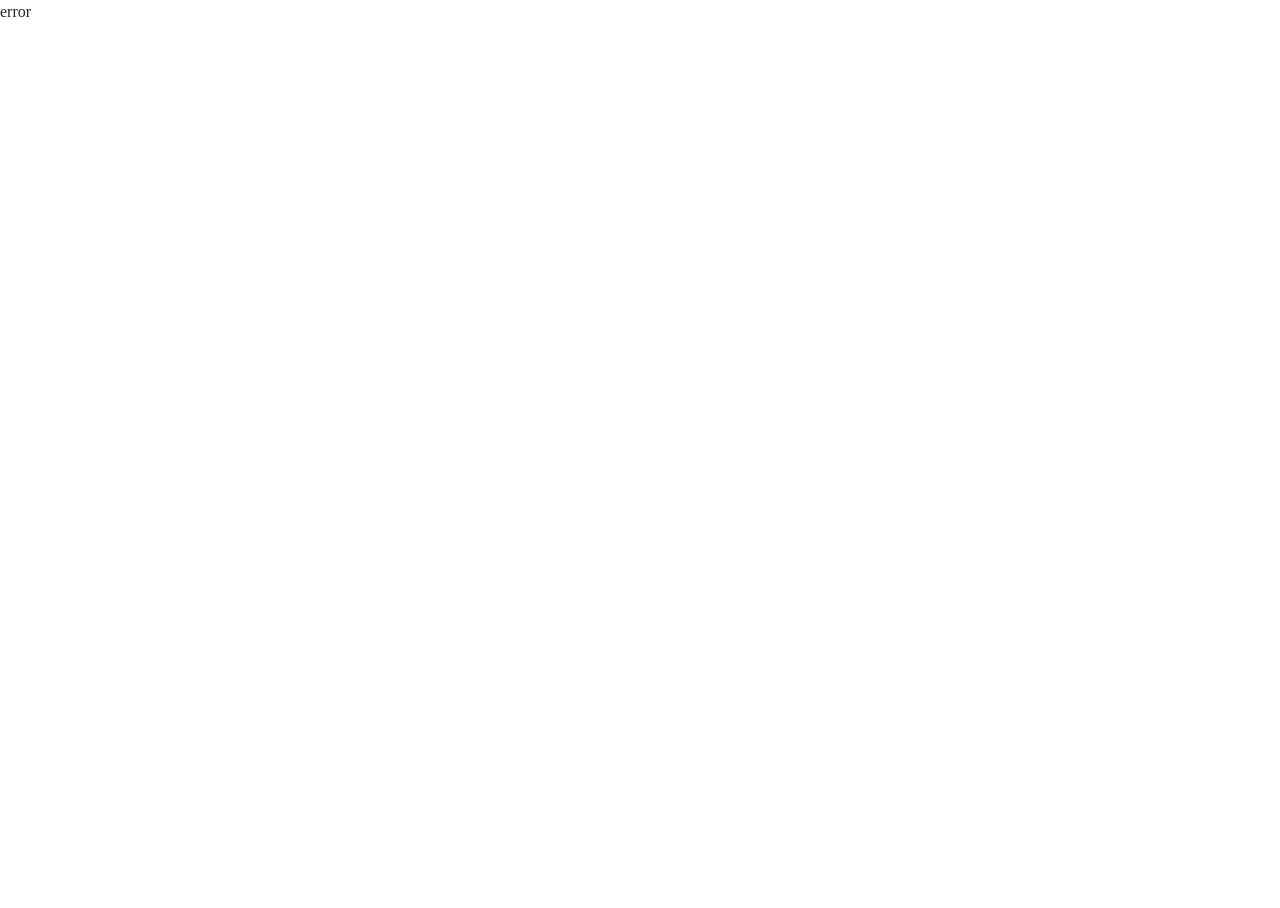
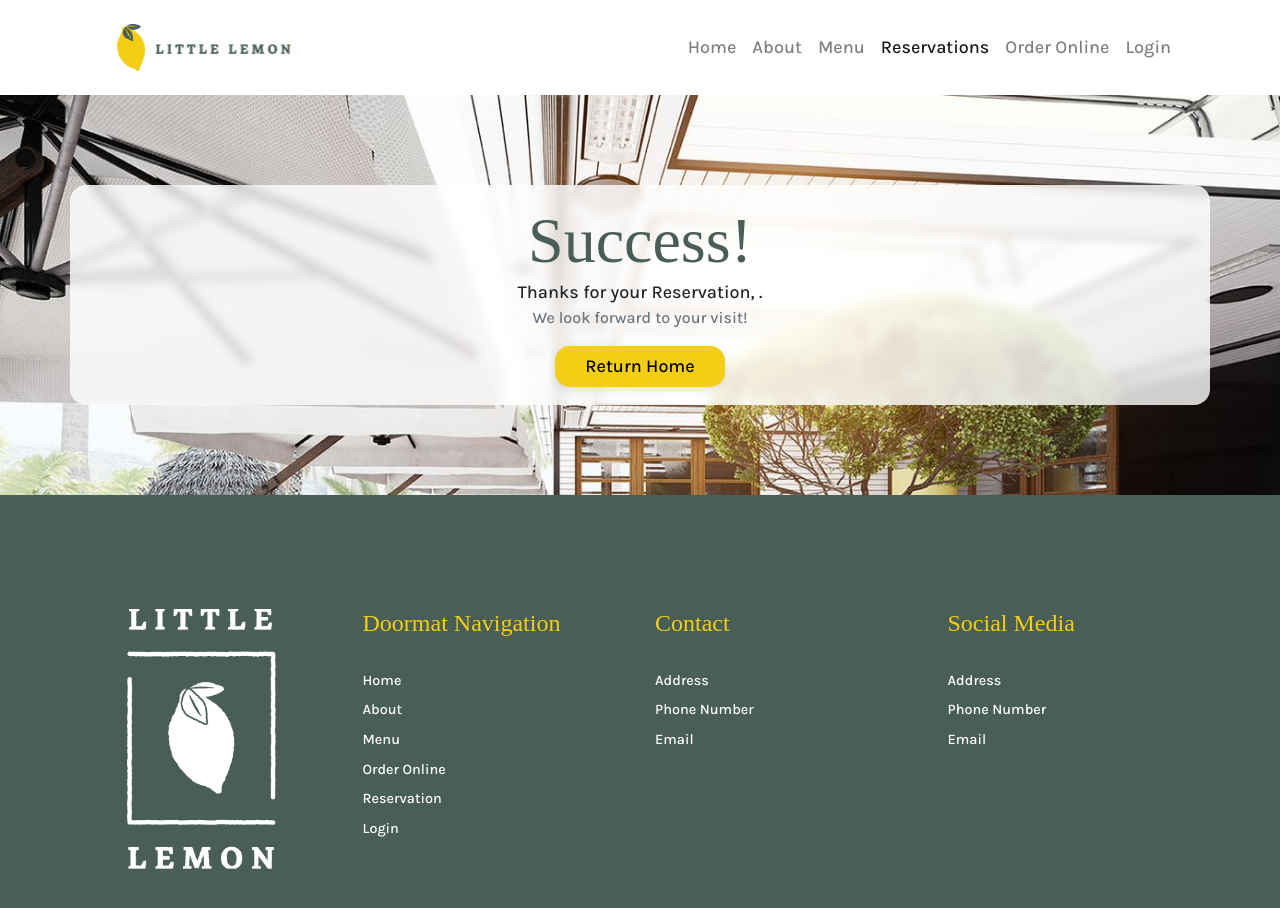
Before and after one commit to edwinc73/little_lemon, a React (Create React App) app: page /reservation/success in a window 1280 px wide. Before the commit this address had no page. Shown: the top 908 px of the page. Before the commit the page ends 800 px from the top, so only its background shows below. Built offline with nearby package versions, Linux system fonts and the light colour scheme; a web font is replaced by a local one.

Commit message:
added confirmation page

```diff
--- a/src/App.css
+++ b/src/App.css
@@ -4,6 +4,7 @@
 
 html {
   scroll-behavior: smooth;
+  background-color: #495e57;
 }
 
 p,
@@ -127,7 +128,8 @@ footer h4 {
   margin-bottom: 180px;
 }
 
-#reservation {
+#reservation,
+#confirmation {
   background-color: white;
   background-image: url("/src/images/restaurant.jpg");
   background-repeat: no-repeat;
--- a/src/App.js
+++ b/src/App.js
@@ -11,9 +11,10 @@ import { AnimatePresence, motion } from "framer-motion";
 
 import Header from "../src/components/header/Header";
 import Footer from "../src/components/footer/Footer";
-import Reservation from "../src/pages/Reservation.jsx";
-import Home from "./pages/Home";
-import Main from "./components/main/Main.jsx";
+import Reservation from "../src/pages/Reservation/Reservation";
+import Home from "./pages/home/Home";
+import Main from "./components/main/Main";
+import ConfirmationReservation from "./pages/Reservation/ConfirmReservation";
 
 const Layout = () => {
   return (
@@ -61,7 +62,7 @@ const router = createBrowserRouter([
         ),
       },
       {
-        path: "/About",
+        path: "/about",
         element: (
           <PageTransitionWrapper>
             <>About Page</>
@@ -69,7 +70,7 @@ const router = createBrowserRouter([
         ),
       },
       {
-        path: "/Menu",
+        path: "/menu",
         element: (
           <PageTransitionWrapper>
             <>Menu Page</>
@@ -77,7 +78,7 @@ const router = createBrowserRouter([
         ),
       },
       {
-        path: "/Reservation",
+        path: "/reservation",
         element: (
           <PageTransitionWrapper>
             <Reservation />
@@ -85,7 +86,15 @@ const router = createBrowserRouter([
         ),
       },
       {
-        path: "/orderOnline",
+        path: "/reservation/success",
+        element: (
+          <PageTransitionWrapper>
+            <ConfirmationReservation />
+          </PageTransitionWrapper>
+        ),
+      },
+      {
+        path: "/orderonline",
         element: (
           <PageTransitionWrapper>
             <>orderOnline Page</>
@@ -93,7 +102,7 @@ const router = createBrowserRouter([
         ),
       },
       {
-        path: "/Login",
+        path: "/login",
         element: (
           <PageTransitionWrapper>
             <>Login</>
--- a/src/components/reservationForm/ReservationForm.jsx
+++ b/src/components/reservationForm/ReservationForm.jsx
@@ -36,6 +36,10 @@ export default function ReservationForm({
   };
 
   return (
+    <>
+      <div className="col-12 mb-4">
+        <h2 className="text-center text-green">Reservation</h2>
+      </div>
       <form
         onSubmit={handleSubmit}
         className="col-12 col-md-6 mx-auto needs-validation"
@@ -149,5 +153,6 @@ export default function ReservationForm({
           <Button type="submit">Book Table</Button>
         </div>
       </form>
+    </>
   );
 }
--- a/src/pages/Home.jsx
+++ /dev/null
@@ -1,15 +0,0 @@
-import AboutSection from "../components/about/AboutSection";
-import FeaturedSection from "../components/featuredSection/FeaturedSection";
-import HeroSection from "../components/heroSection/HeroSection";
-import TestimonialSection from "../components/testimonialsSection/TestimonialSection";
-
-export default function Home() {
-  return (
-    <>
-      <HeroSection></HeroSection>
-      <FeaturedSection></FeaturedSection>
-      <TestimonialSection></TestimonialSection>
-      <AboutSection></AboutSection>
-    </>
-  );
-}
--- /dev/null
+++ b/src/pages/Reservation/ConfirmReservation.jsx
@@ -0,0 +1,33 @@
+import { Link, useSearchParams } from "react-router-dom";
+import Button from "../../components/button/Button";
+
+export default function ConfirmationReservation(props) {
+  const [searchParams] = useSearchParams();
+  const name = searchParams.get("name");
+  return (
+    <>
+      <section id="confirmation" style={{ height: "50vh" }}>
+        <div
+          className="p-4 container d-flex align-items-center flex-column justify-content-center"
+          style={{
+            height: "100%",
+            backgroundColor: "rgba(255,255,255,0.8)",
+            borderRadius: "16px",
+            backdropFilter: "blur(5px)",
+          }}
+        >
+          <div className="container text-center">
+            <h2 className="text-green my-0">Success!</h2>
+            <p className="display p-0 m-0">
+              Thanks for your Reservation, {name}.
+            </p>
+            <p className="text-muted">We look forward to your visit!</p>
+          </div>
+          <Link to="/">
+            <Button>Return Home</Button>
+          </Link>
+        </div>
+      </section>
+    </>
+  );
+}
--- a/src/pages/Reservation.jsx
+++ b/src/pages/Reservation/Reservation.jsx
@@ -1,9 +1,9 @@
 import { ToastContainer, toast } from "react-toastify";
 import "react-toastify/dist/ReactToastify.css";
-import ReservationForm from "../components/reservationForm/ReservationForm";
-import { useEffect, useReducer, useRef, useState } from "react";
-import { fetchAPI, submitAPI } from "../utils/api.js";
-import formatDate from "../utils/formdatDate.js";
+import ReservationForm from "../../components/reservationForm/ReservationForm.jsx";
+import { useEffect, useReducer, useState } from "react";
+import { fetchAPI, submitAPI } from "../../utils/api.js";
+import { useNavigate } from "react-router-dom";
 
 // toast logic
 const formSuccess = (name) =>
@@ -41,11 +41,14 @@ export default function Reservation() {
     formDate: { value: "", touched: false },
     formTime: { value: "", touched: false },
   });
+
   const [{ availableTimes, loading }, dispatch] = useReducer(
     updateTimes,
     [],
     initializeTimes
   );
+
+  const navigate = useNavigate();
 
   useEffect(() => {
     dispatch({ type: "setLoading" });
@@ -74,6 +77,7 @@ export default function Reservation() {
         submitAPI(formData);
         formSuccess(formData.formName.value);
         resetFormData();
+        navigate(`/reservation/success?name=${formData.formName.value}`);
       } catch (error) {
         formFail();
         console.error(error);
@@ -108,16 +112,13 @@ export default function Reservation() {
   return (
     <section id="reservation">
       <div
-        className="container p-4"
+        className="container p-5"
         style={{
           backgroundColor: "rgba(255,255,255,0.8)",
           borderRadius: "16px",
           backdropFilter: "blur(5px)",
         }}
       >
-        <div className="col-12 mb-4">
-          <h2 className="text-center text-green">Reservation</h2>
-        </div>
         <ReservationForm
           formData={formData}
           setFormData={setFormData}
--- /dev/null
+++ b/src/pages/home/Home.jsx
@@ -0,0 +1,15 @@
+import AboutSection from "../../components/about/AboutSection";
+import FeaturedSection from "../../components/featuredSection/FeaturedSection";
+import HeroSection from "../../components/heroSection/HeroSection";
+import TestimonialSection from "../../components/testimonialsSection/TestimonialSection";
+
+export default function Home() {
+  return (
+    <>
+      <HeroSection></HeroSection>
+      <FeaturedSection></FeaturedSection>
+      <TestimonialSection></TestimonialSection>
+      <AboutSection></AboutSection>
+    </>
+  );
+}
```
Also changed, not shown: 1 other file (tests, documents, lock files or other folders). Lines whose indentation alone changed are shown as unchanged.
